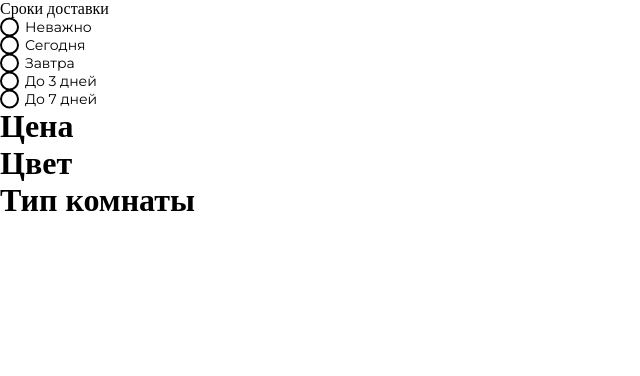
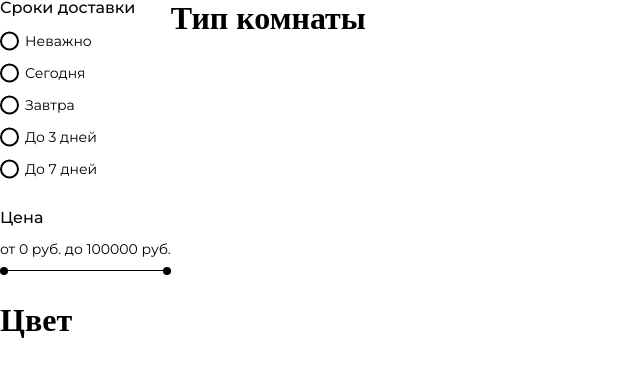
Before and after one commit to skillova/SkyOnlineShop, a plain HTML site: page filter-drop.html in a window 1280 px wide. Shown: the whole page, without its empty margins (0-640 px from the left). Drawn offline with Linux system fonts and the light colour scheme.

Commit message:
drop price range

```diff
--- a/filter-drop.html
+++ b/filter-drop.html
@@ -1,57 +1,79 @@
 <!DOCTYPE html>
 <html lang="ru">
-
   <head>
-    <meta charset="UTF-8">
-    <meta name="viewport" content="width=device-width, initial-scale=1.0">
+    <meta charset="UTF-8" />
+    <meta name="viewport" content="width=device-width, initial-scale=1.0" />
     <title>index</title>
-    <link rel="preconnect" href="https://fonts.googleapis.com">
-    <link rel="preconnect" href="https://fonts.gstatic.com" crossorigin>
-    <link rel="stylesheet"
-        href="https://fonts.googleapis.com/css2?family=Montserrat:ital,wght@0,100..900;1,100..900&family=Poppins:ital,wght@0,100;0,200;0,300;0,400;0,500;0,600;0,700;0,800;0,900;1,100;1,200;1,300;1,400;1,500;1,600;1,700;1,800;1,900&display=swap">
-    <link rel="stylesheet" href="./static/css/style.css">
+    <link rel="preconnect" href="https://fonts.googleapis.com" />
+    <link rel="preconnect" href="https://fonts.gstatic.com" crossorigin />
+    <link
+      rel="stylesheet"
+      href="https://fonts.googleapis.com/css2?family=Montserrat:ital,wght@0,100..900;1,100..900&family=Poppins:ital,wght@0,100;0,200;0,300;0,400;0,500;0,600;0,700;0,800;0,900;1,100;1,200;1,300;1,400;1,500;1,600;1,700;1,800;1,900&display=swap"
+    />
+    <link rel="stylesheet" href="./static/css/style.css" />
   </head>
 
   <body>
-
     <form action="">
-        <fieldset>
+      <div class="drop">
+        <div class="drop__group">
+          <fieldset class="radio">
             <legend>Сроки доставки</legend>
             <div>
-                <input type="radio" id="radio1" name="group" value="1">
+              <input type="radio" id="radio1" name="group" value="1" />
               <label for="radio1">Неважно</label>
             </div>
             <div>
-                <input type="radio" id="radio2" name="group" value="2">
+              <input type="radio" id="radio2" name="group" value="2" />
               <label for="radio2">Сегодня</label>
             </div>
             <div>
-                <input type="radio" id="radio3" name="group" value="3">
+              <input type="radio" id="radio3" name="group" value="3" />
               <label for="radio3">Завтра</label>
             </div>
             <div>
-                <input type="radio" id="radio4" name="group" value="4">
+              <input type="radio" id="radio4" name="group" value="4" />
               <label for="radio4">До 3 дней</label>
             </div>
             <div>
-                <input type="radio" id="radio5" name="group" value="5">
+              <input type="radio" id="radio5" name="group" value="5" />
               <label for="radio5">До 7 дней</label>
             </div>
           </fieldset>
-        <div>
-            <h1>Цена</h1>
+          <fieldset class="range">
+            <legend>Цена</legend>
+            <h2 class="range__text">от 0 руб. до 100000 руб.</h2>
+            <div class="range__block">
+              <input
+                type="range"
+                class="range__input"
+                id="range1"
+                min="0"
+                max="100"
+                value="0"
+                step="1"
+              />
+              <input
+                type="range"
+                class="range__input"
+                id="range2"
+                min="0"
+                max="100"
+                value="100"
+                step="1"
+              />
             </div>
+          </fieldset>
           <div>
             <h1>Цвет</h1>
           </div>
         </div>
-        <div>
+        <div class="drop__group">
           <div>
             <h1>Тип комнаты</h1>
           </div>
         </div>
+      </div>
     </form>
-
   </body>
-
 </html>
--- a/scss/_content.scss
+++ b/scss/_content.scss
@@ -161,11 +161,33 @@ select {
   }
 }
 
-fieldset,
-legend,
-input,
-label {
-  all: unset; /* Сброс всех стилей */
+// fieldset,
+// legend,
+// input,
+// label {
+//   all: unset; /* Сброс всех стилей */
+// }
+
+.drop {
+  display: flex;
+  flex-direction: row;
+  &__group {
+    display: flex;
+    flex-direction: column;
+    gap: 32px;
+  }
+}
+
+fieldset {
+  display: flex;
+  flex-direction: column;
+  border: none;
+  gap: 14px;
+  & legend {
+    @include font-montserrat(16px, 500, 100%);
+    color: rgba(5, 5, 5, 1);
+    margin-bottom: 16px;
+  }
 }
 
 input[type="radio"] {
@@ -202,15 +224,42 @@ input[type="radio"]:checked + label:after {
   background-size: cover;
 }
 
-.drop {
-  &-filter {
-    &__title {
-      @include font-montserrat(14px, 500, 100%);
-      color: rgba(5, 5, 5, 1);
-    }
-    &__radio {
-      display: flex;
-      flex-direction: column;
-    }
+.range {
+  &__block {
+    position: relative;
+  }
+  &__text {
+    @include font-montserrat(14px, 400, 100%);
+    color: rgba(0, 0, 0, 1);
   }
 }
+
+input[type="range"] {
+  position: absolute;
+  -webkit-appearance: none;
+  -moz-appearance: none;
+  appearance: none;
+  width: 100%;
+  height: 1px; /* Толщина линии */
+  background: none;
+  outline: none;
+  &:first-of-type {
+    background: rgba(0, 0, 0, 1);
+  }
+}
+
+/* Стили для трекбара */
+input[type="range"]::-webkit-slider-runnable-track,
+input[type="range"]::-moz-range-track,
+input[type="range"]::-ms-track {
+  border: none;
+}
+
+input[type="range"]::-webkit-slider-thumb {
+  -webkit-appearance: none;
+  appearance: none;
+  width: 8px;
+  height: 8px;
+  border-radius: 50%;
+  background: rgba(0, 0, 0, 1);
+}
```
Also changed, not shown: static/css/style.css, 1 other file. Lines whose indentation alone changed are shown as unchanged.
